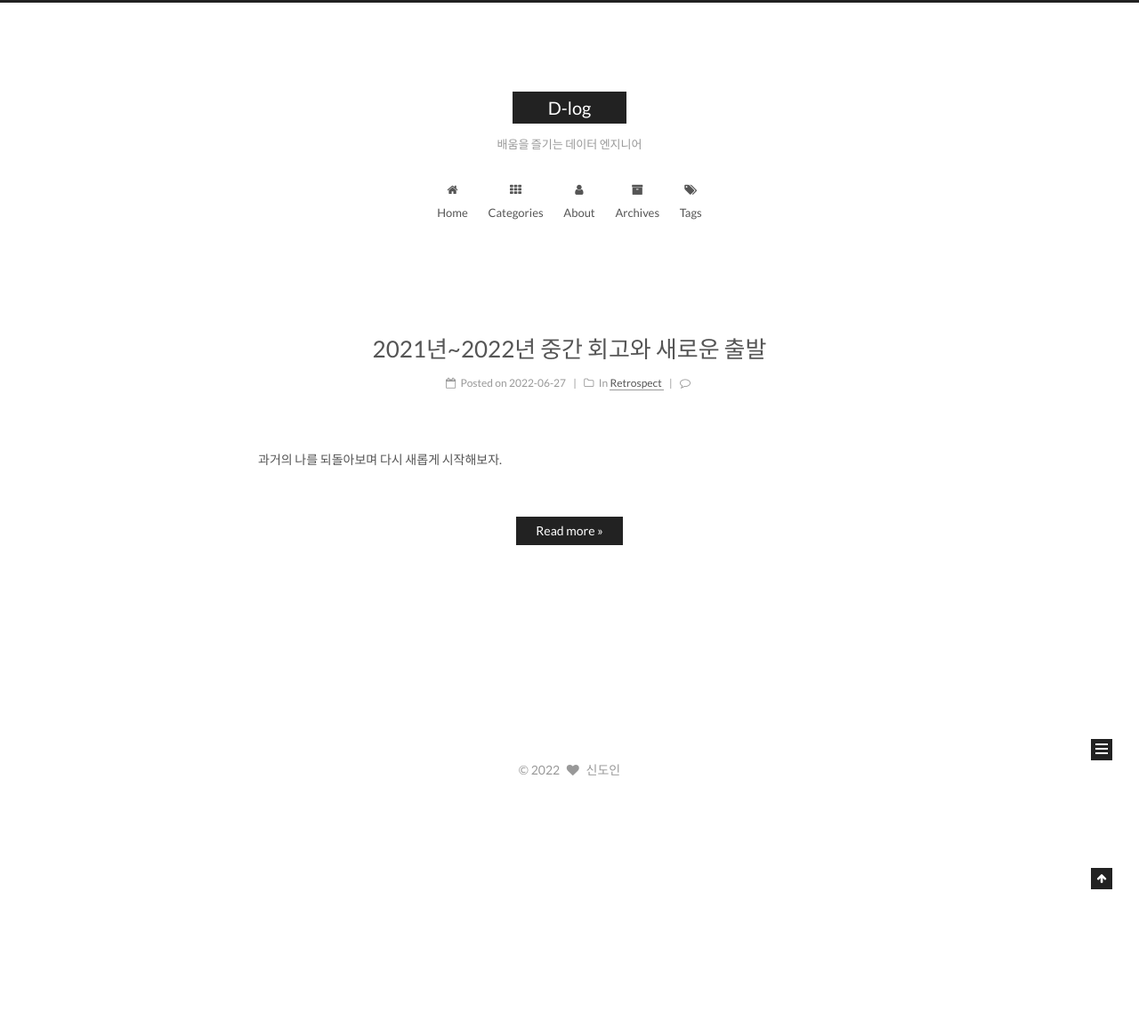
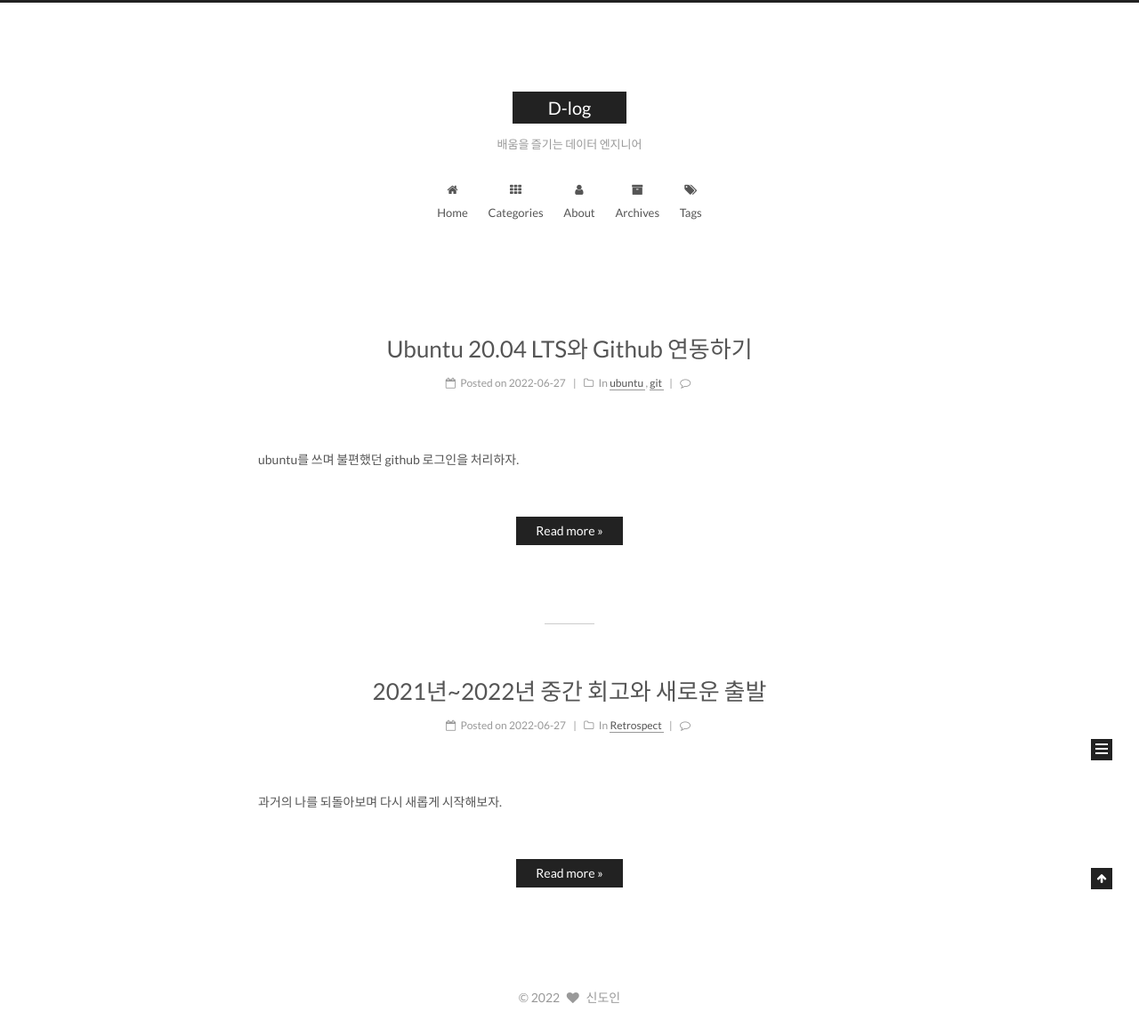
Before and after one commit to DoIn-Sin/DoIn-Sin.github.io, a Jekyll site: the page built from index.html, in a window 1280 px wide. Shown: the whole page at 89% size. Built offline with Jekyll 4.4.1, drawn with Linux system fonts in a browser that asks for light colours; the list of posts is cut into pages by our own code; comment, search, counter and statistics services are not loaded; before the commit the page ends 900 px from its top, so only the background shows below that; part of the change alters nothing that is shown.

Commit message:
중간회고 오탈자 수정 및 깃헙 연동 포스팅

````diff
--- a/_posts/2022-06-27-2021to2022-restrospect.md
+++ b/_posts/2022-06-27-2021to2022-restrospect.md
@@ -8,7 +8,7 @@ tags:
 ---
 
 # 2021년
-2021년 4월, 8개월의 학부생 연구원 활동을 마치고 7월부터 코드스테츠의 AI부트캠프를 수강했다. <br>
+2021년 4월, 8개월의 학부생 연구원 활동을 마치고 7월부터 코드스테이츠의 AI부트캠프를 수강했다. <br>
 학부생 연구원을 하며 데이터 분야와 AI 분야에 관심을 가지게 되면서 더 자세하게 배우고 싶다는 생각에 무작정 부트캠프를 신청했었다. <br>
 매일 9to6의 스케줄을 7개월 동안이나 소화해야 한다는 생각에 막막하기도 하면서 기대되는 묘한 감정이 생겼다. <br>
 그렇게 나는 부트캠프와 졸업과제를 병행하며 2021년을 마무리 지었다.
@@ -39,7 +39,7 @@ AI부트캠프를 수료한 나의 개인적인 소감은, <br>
 
 무튼 그렇게 나는 1월 말에 부트캠프를 수료하고, 취업을 위해 여러 곳에 서류를 넣었다. <br>
 그 당시 나의 상태는 백준 실버 2, 학부생 연구원 경험, 개인 프로젝트 경험 다수, 팀프로젝트 경험 무, 자격증x 였다. <br>
-코딩테스틀 잘 보기에도 애매한 실력에 팀프로젝트 경험도 없어 협업 툴 사용에 매우 미숙한 상태였다. <br>
+코딩테스트를 잘 보기에도 애매한 실력에 팀프로젝트 경험도 없어 협업 툴 사용에 매우 미숙한 상태였다. <br>
 그래도 서류는 다 붙을 수 있었지만, 코딩테스트에서 발목이 많이 잡혔다. <br>
 그래서 나는 2022년까지 백준 골드까지 가는 것을 목표로 매일 알고리즘 문제를 풀었고 현재는 골드 5를 달성하였다. <br>
 
--- /dev/null
+++ b/_posts/2022-06-27-connect-to-github.md
@@ -0,0 +1,29 @@
+---
+title: Ubuntu 20.04 LTS와 Github 연동하기
+description: ubuntu를 쓰며 불편했던 github 로그인을 처리하자.
+categories:
+- ubuntu
+- git
+tags:
+- 우분투
+---
+
+# Ubuntu 20.04 LTS에서 push하기
+ubuntu에서 내가 원하는 레포에 push를 하려니 username과 깃헙 토큰을 계속 입력해야했다. <br>
+처음에는 별 대수롭지 않게 여겼는데 push를 할 때마다 깃헙 토큰을 복사해서 붙여넣는게 여간 귀찮은 일이 아니다. <br>
+그래서 구글링을 해보니 아주 간편하게 해결하는 방법이 있었다..! (아주 감사합니다ㅠㅜ) <br>
+
+```
+git config credential.helper store
+```
+를 입력 후에
+```
+git push 자동 로그인 해야하는 레포 주소
+# ex) git push https://github.com/DoIn-Sin/DoIn-Sin.github.io
+```
+를 입력해주면 그 후 push 할 때마다 입력했던 username과 깃헙 토큰을 입력해주면 된다!! <br>
+
+아주 편리하게 마음껏 push를 날릴 수 있다ㅎㅎ
+
+# Reference
+[1] [참조한 블로그](https://daechu.tistory.com/33).
````
